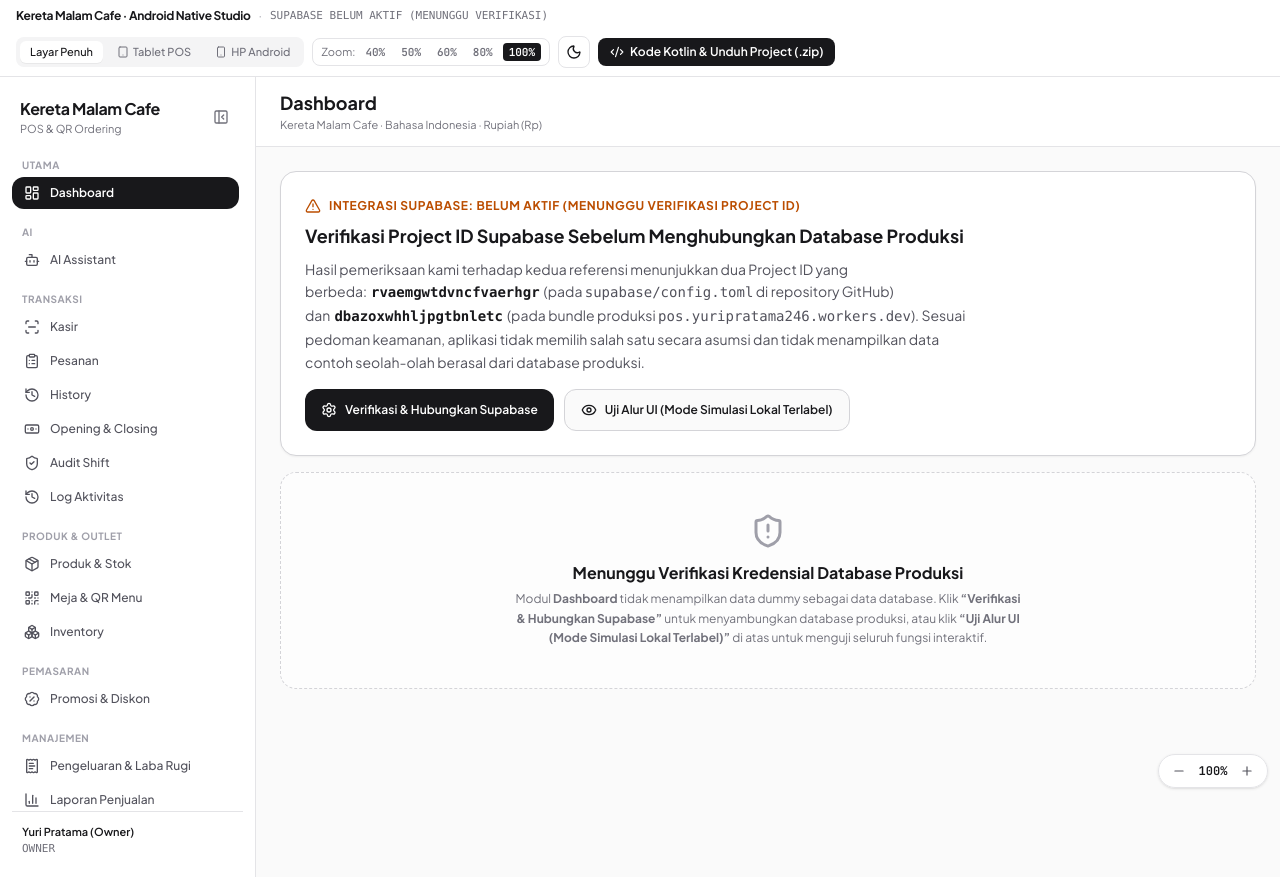
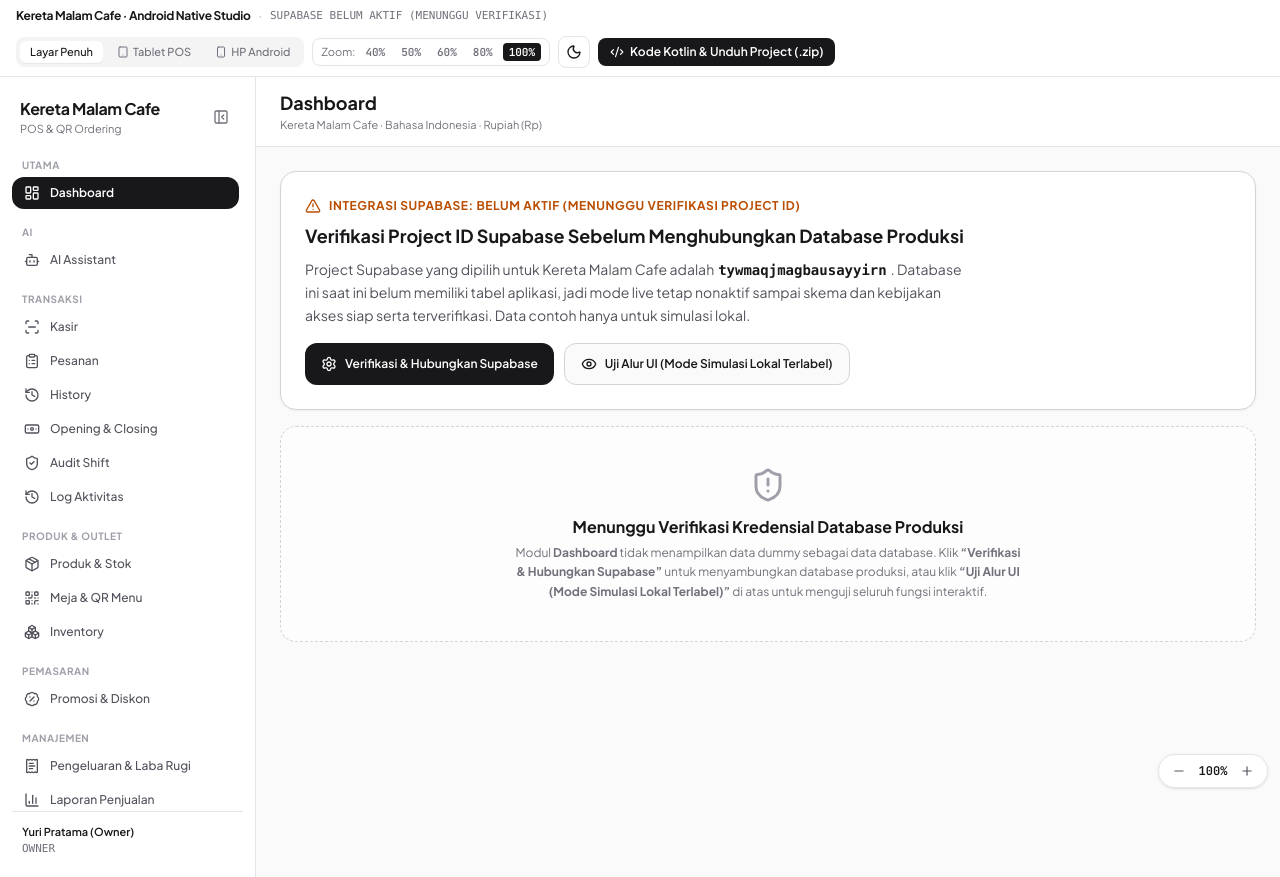
Before and after one commit to keretamalam0/keretamalam0, a React (Vite) app: page / in a window 1280 px wide. Built offline with nearby package versions, Linux system fonts and the light colour scheme.

Commit message:
fix: fail closed when live sync is incomplete

```diff
--- a/src/App.tsx
+++ b/src/App.tsx
@@ -367,7 +367,7 @@
         'error',
         'Kredensial Supabase belum lengkap atau belum diverifikasi. Silakan periksa Pengaturan Outlet.'
       );
-      return;
+      return false;
     }
     setIsSyncingBackend(true);
     try {
@@ -411,11 +411,14 @@
 
       setBackendMode('LIVE_SUPABASE');
       showNotice('success', `Berhasil sinkronisasi dengan Supabase (${cfg.projectId}).`);
+      return true;
     } catch (err) {
+      setBackendMode('INACTIVE_PENDING_VERIFICATION');
       showNotice(
         'error',
         `Gagal memuat dari Supabase: ${err instanceof Error ? err.message : 'Periksa URL, Anon Key, atau RLS'}`
       );
+      return false;
     } finally {
       setIsSyncingBackend(false);
     }
@@ -467,7 +470,11 @@
         }
         setCurrentStaff(profileData as StaffProfile);
         setAuthPassword('');
-        await syncFromLiveSupabase(supabaseConfig);
+        const syncSucceeded = await syncFromLiveSupabase(supabaseConfig);
+        if (!syncSucceeded) {
+          await client.auth.signOut();
+          throw new Error('Login dibatalkan karena data backend gagal dimuat dengan lengkap.');
+        }
         showNotice('success', `Login Supabase berhasil sebagai ${data.user.email}`);
       }
     } catch (err) {
@@ -1044,16 +1051,11 @@
             Verifikasi Project ID Supabase Sebelum Menghubungkan Database Produksi
           </h2>
           <p className="text-sm leading-relaxed text-zinc-600 dark:text-zinc-400">
-            Hasil pemeriksaan kami terhadap kedua referensi menunjukkan dua Project ID yang berbeda:
+            Project Supabase yang dipilih untuk Kereta Malam Cafe adalah
             <span className="mx-1 font-mono font-semibold text-zinc-900 dark:text-zinc-100">
-              rvaemgwtdvncfvaerhgr
+              tywmaqjmagbausayyirn
             </span>
-            (pada <code className="font-mono">supabase/config.toml</code> di repository GitHub) dan
-            <span className="mx-1 font-mono font-semibold text-zinc-900 dark:text-zinc-100">
-              dbazoxwhhljpgtbnletc
-            </span>
-            (pada bundle produksi <code className="font-mono">pos.yuripratama246.workers.dev</code>).
-            Sesuai pedoman keamanan, aplikasi tidak memilih salah satu secara asumsi dan tidak menampilkan data contoh seolah-olah berasal dari database produksi.
+            . Database ini saat ini belum memiliki tabel aplikasi, jadi mode live tetap nonaktif sampai skema dan kebijakan akses siap serta terverifikasi. Data contoh hanya untuk simulasi lokal.
           </p>
         </div>
 
@@ -3097,7 +3099,7 @@
                     onChange={(e) =>
                       setSupabaseConfig((prev) => ({ ...prev, projectId: e.target.value.trim() }))
                     }
-                    placeholder="rvaemgwtdvncfvaerhgr atau dbazoxwhhljpgtbnletc"
+                    placeholder="tywmaqjmagbausayyirn"
                     className="mt-1 w-full rounded-lg border border-zinc-200 bg-zinc-50 px-3 py-2 font-mono text-xs dark:border-zinc-800 dark:bg-zinc-950"
                   />
                 </div>
@@ -3109,7 +3111,7 @@
                     onChange={(e) =>
                       setSupabaseConfig((prev) => ({ ...prev, supabaseUrl: e.target.value.trim() }))
                     }
-                    placeholder="https://xxxx.supabase.co"
+                    placeholder="https://tywmaqjmagbausayyirn.supabase.co"
                     className="mt-1 w-full rounded-lg border border-zinc-200 bg-zinc-50 px-3 py-2 font-mono text-xs dark:border-zinc-800 dark:bg-zinc-950"
                   />
                 </div>
```
